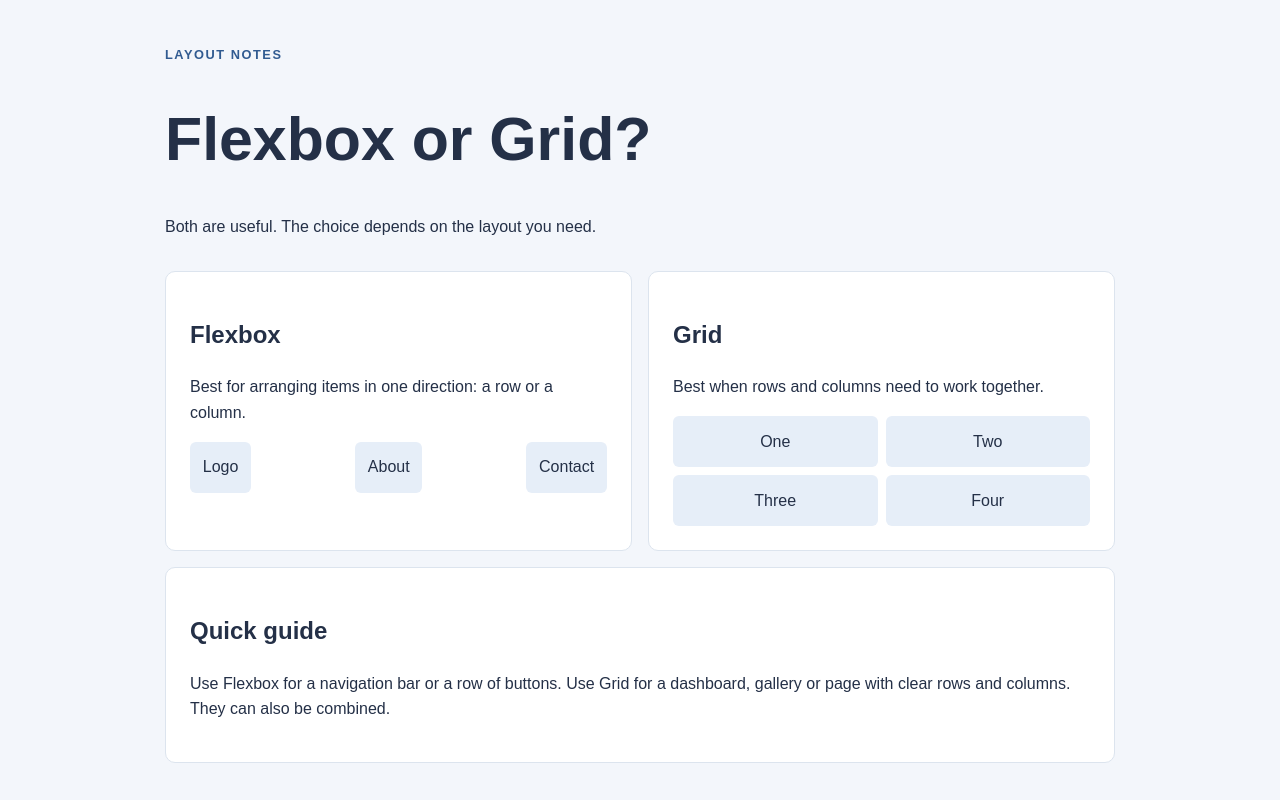
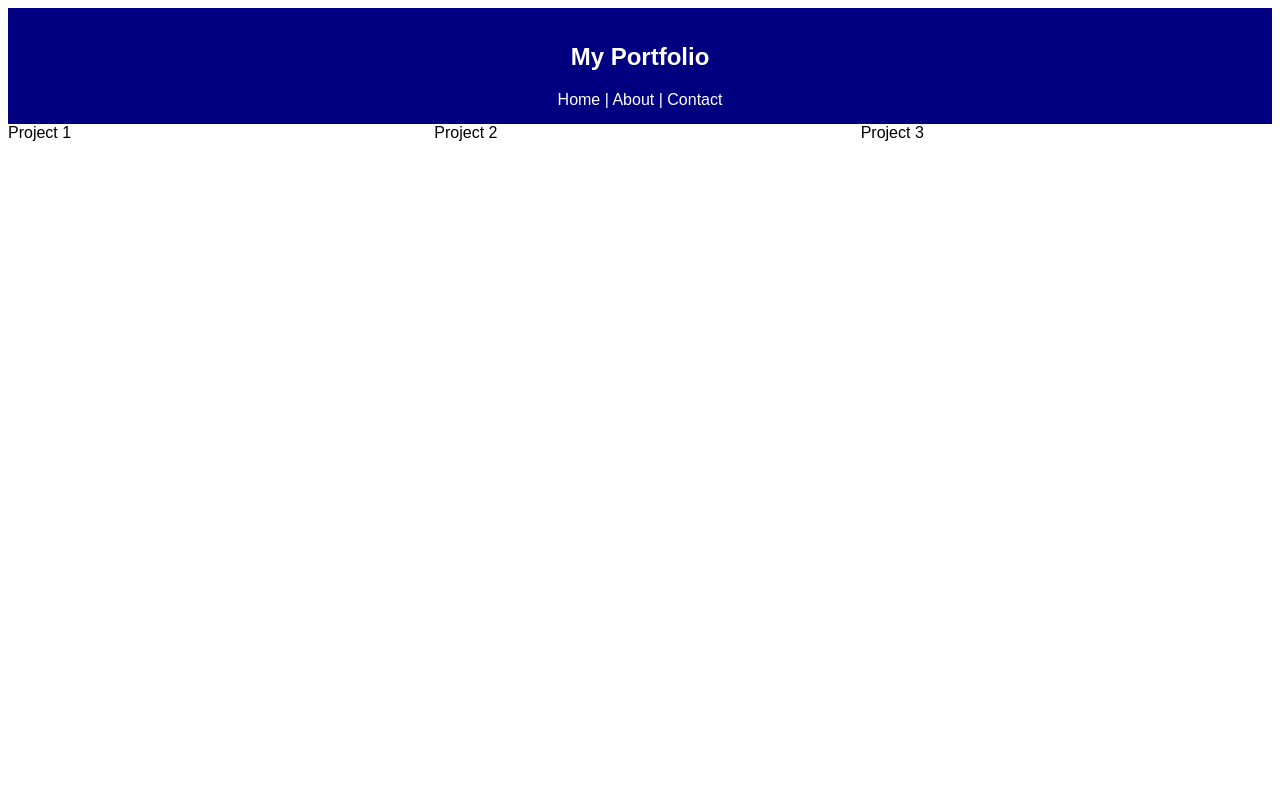
Before and after one commit to km-siddhika/Web_Lab_Program, a plain HTML site: page P13-flexbox-vs-grid/index.html in a window 1280 px wide. Drawn offline with Linux system fonts and the light colour scheme; files that its build step writes are made by us from their sources.

Commit message:
Revise index.html for portfolio layout
Updated the HTML structure to include a portfolio header and navigation.

```diff
--- a/P13-flexbox-vs-grid/index.html
+++ b/P13-flexbox-vs-grid/index.html
@@ -1,13 +1,19 @@
-<!doctype html>
-<html lang="en"><head><meta charset="UTF-8"><meta name="viewport" content="width=device-width, initial-scale=1.0"><title>Flexbox or Grid?</title>
-<style>
-*{box-sizing:border-box}body{margin:0;padding:2rem 1rem;color:#243047;font:16px/1.6 Arial,sans-serif;background:#f3f6fb}
-.page{max-width:950px;margin:auto}header{max-width:650px;margin-bottom:2rem}h1{font-size:clamp(2.3rem,6vw,3.8rem);line-height:1.1}.eyebrow{color:#315b91;font-size:.8rem;font-weight:bold;letter-spacing:.12em}
-.comparison{display:grid;grid-template-columns:1fr 1fr;gap:1rem}.comparison article,.summary{padding:1.5rem;background:white;border:1px solid #dce4ee;border-radius:10px}
-.flex-items{display:flex;flex-wrap:wrap;justify-content:space-between;gap:.5rem}.flex-items span,.grid-items span{padding:.8rem;text-align:center;background:#e6eef8;border-radius:6px}
-.grid-items{display:grid;grid-template-columns:repeat(2,1fr);gap:.5rem}.summary{margin-top:1rem}
-@media(max-width:620px){.comparison{grid-template-columns:1fr}}
-</style></head><body><main class="page"><header><p class="eyebrow">LAYOUT NOTES</p><h1>Flexbox or Grid?</h1><p>Both are useful. The choice depends on the layout you need.</p></header>
-<section class="comparison"><article class="flex-example"><h2>Flexbox</h2><p>Best for arranging items in one direction: a row or a column.</p><div class="flex-items"><span>Logo</span><span>About</span><span>Contact</span></div></article>
-<article class="grid-example"><h2>Grid</h2><p>Best when rows and columns need to work together.</p><div class="grid-items"><span>One</span><span>Two</span><span>Three</span><span>Four</span></div></article></section>
-<section class="summary"><h2>Quick guide</h2><p>Use Flexbox for a navigation bar or a row of buttons. Use Grid for a dashboard, gallery or page with clear rows and columns. They can also be combined.</p></section></main></body></html>
+<!DOCTYPE html>
+<html>
+<head>
+    <title>Flexbox and Grid</title>
+    <link rel="stylesheet" href="style.css">
+</head>
+<body>
+    <header>
+        <h2>My Portfolio</h2>
+        <nav>Home | About | Contact</nav>
+    </header>
+
+    <main>
+        <div>Project 1</div>
+        <div>Project 2</div>
+        <div>Project 3</div>
+    </main>
+</body>
+</html>
```
